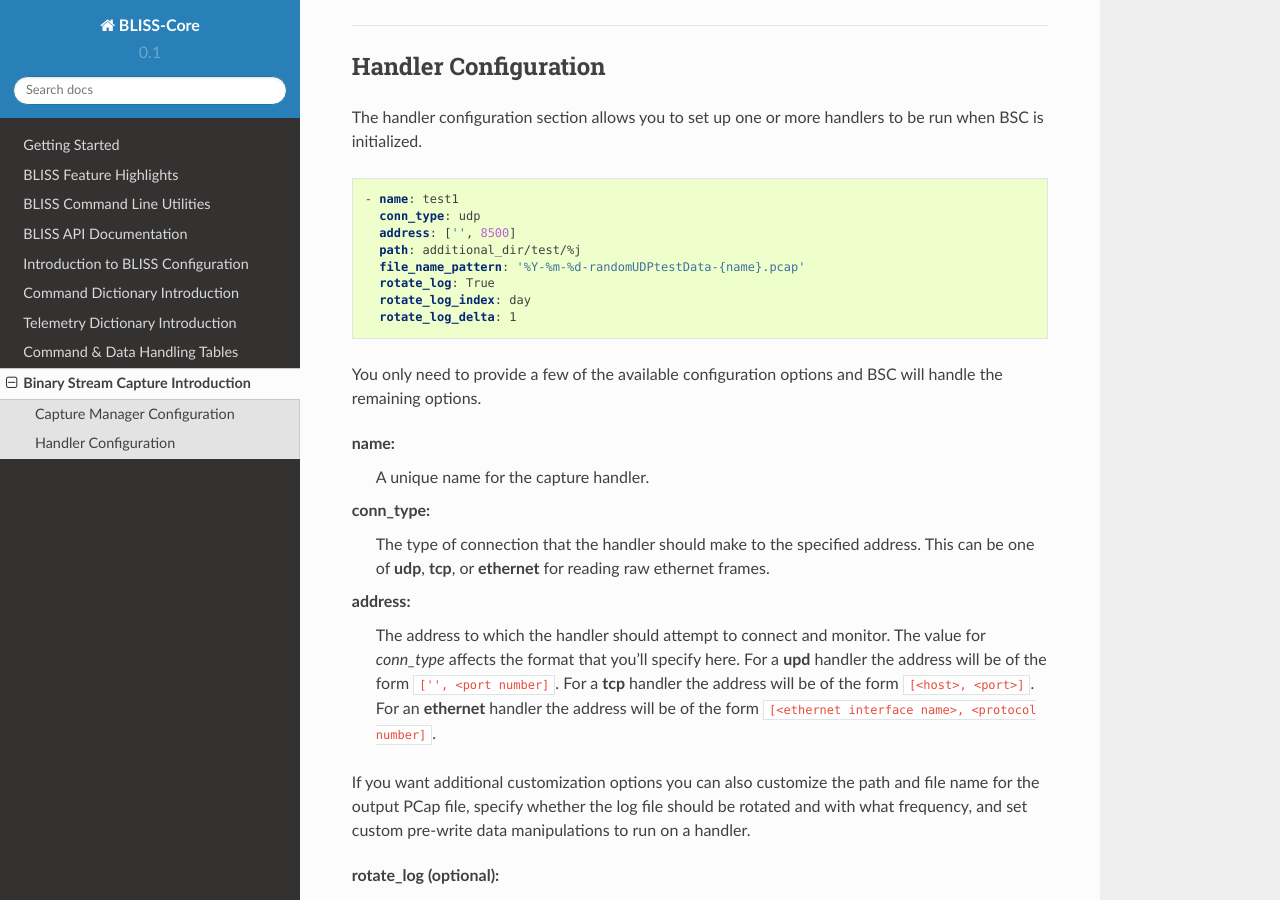
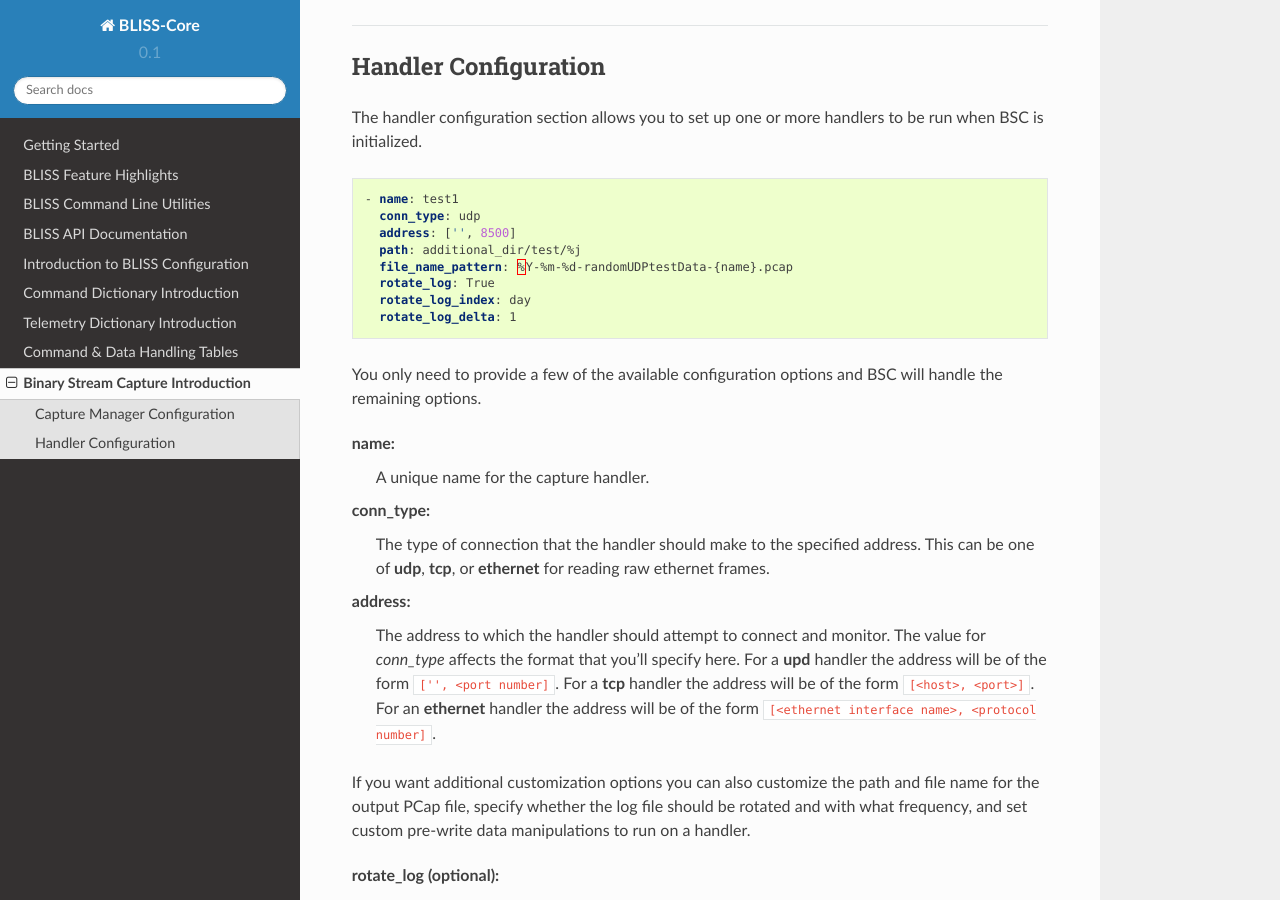
Before and after one commit to NASA-AMMOS/AIT-Core, a Sphinx documentation site: the page built from doc/source/bsc_intro.rst, in a window 1280 px wide and 900 px high, scrolled down 1046 px. Built offline with Sphinx 7.4.7 and the Read the Docs theme 2.0.0, drawn with Linux system fonts in a browser that asks for light colours.

Commit message:
Minor bsc example YAML cleanup

```diff
--- a/doc/source/bsc_intro.rst
+++ b/doc/source/bsc_intro.rst
@@ -43,7 +43,7 @@
       conn_type: udp
       address: ['', 8500]
       path: additional_dir/test/%j
-      file_name_pattern: '%Y-%m-%d-randomUDPtestData-{name}.pcap'
+      file_name_pattern: %Y-%m-%d-randomUDPtestData-{name}.pcap
       rotate_log: True
       rotate_log_index: day
       rotate_log_delta: 1
```
